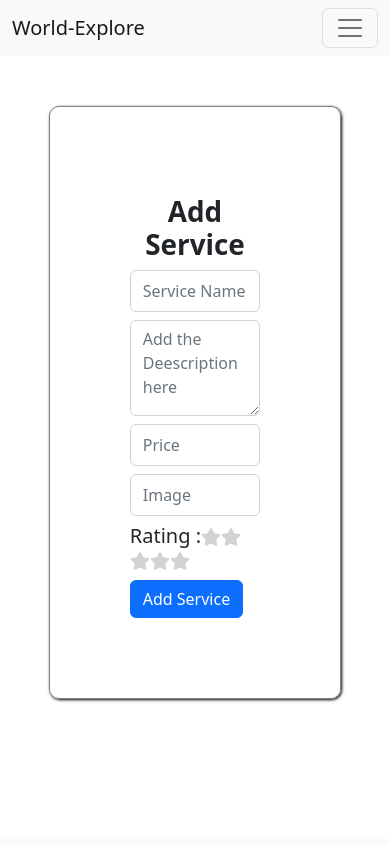
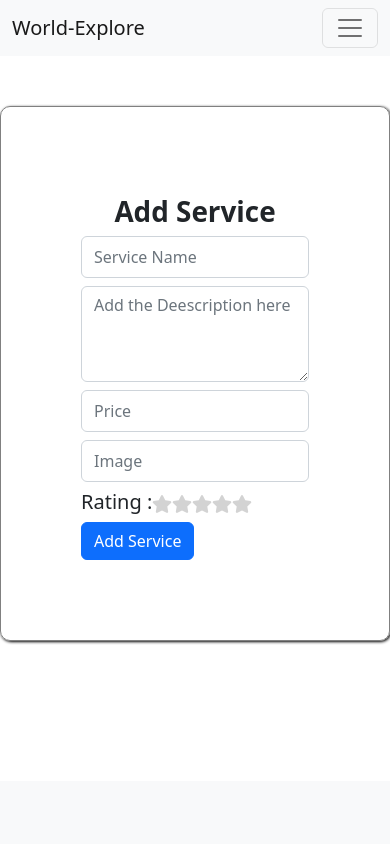
Before and after one commit to iftekhar2979/Journey-network, a React (Create React App) app: page /addService in a window 390 px wide. Shown: the top 844 px of the page. Built offline with nearby package versions, Linux system fonts and the light colour scheme; no server answers.

Commit message:
responsive website

```diff
--- a/src/index.css
+++ b/src/index.css
@@ -595,3 +595,9 @@ svg.h1.my-4:hover {
 }
 
 }
+@media only screen and (max-width: 610px){
+.bordered {
+    width: 28rem !important;
+    /* max-width: 57rem; */
+}
+}
```
